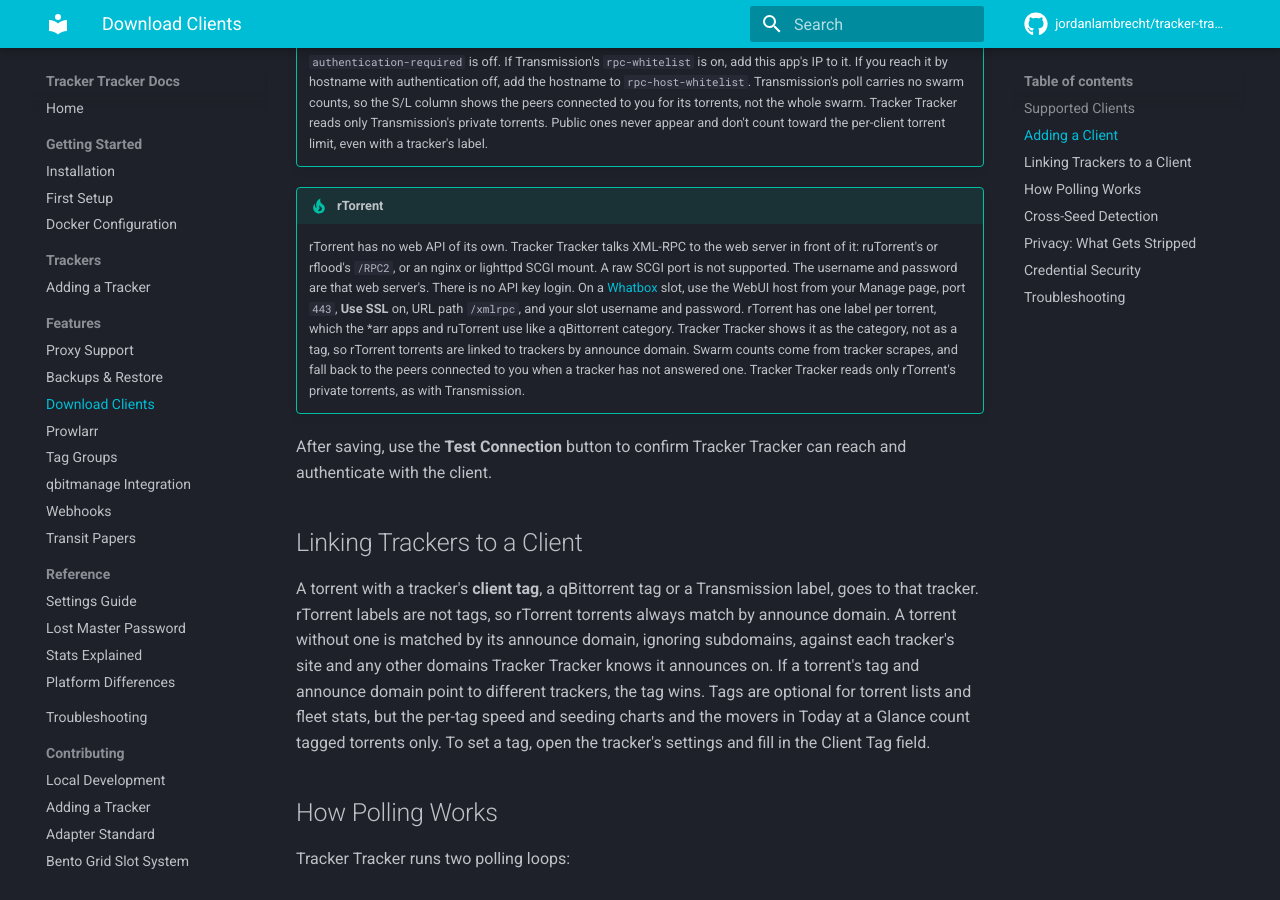
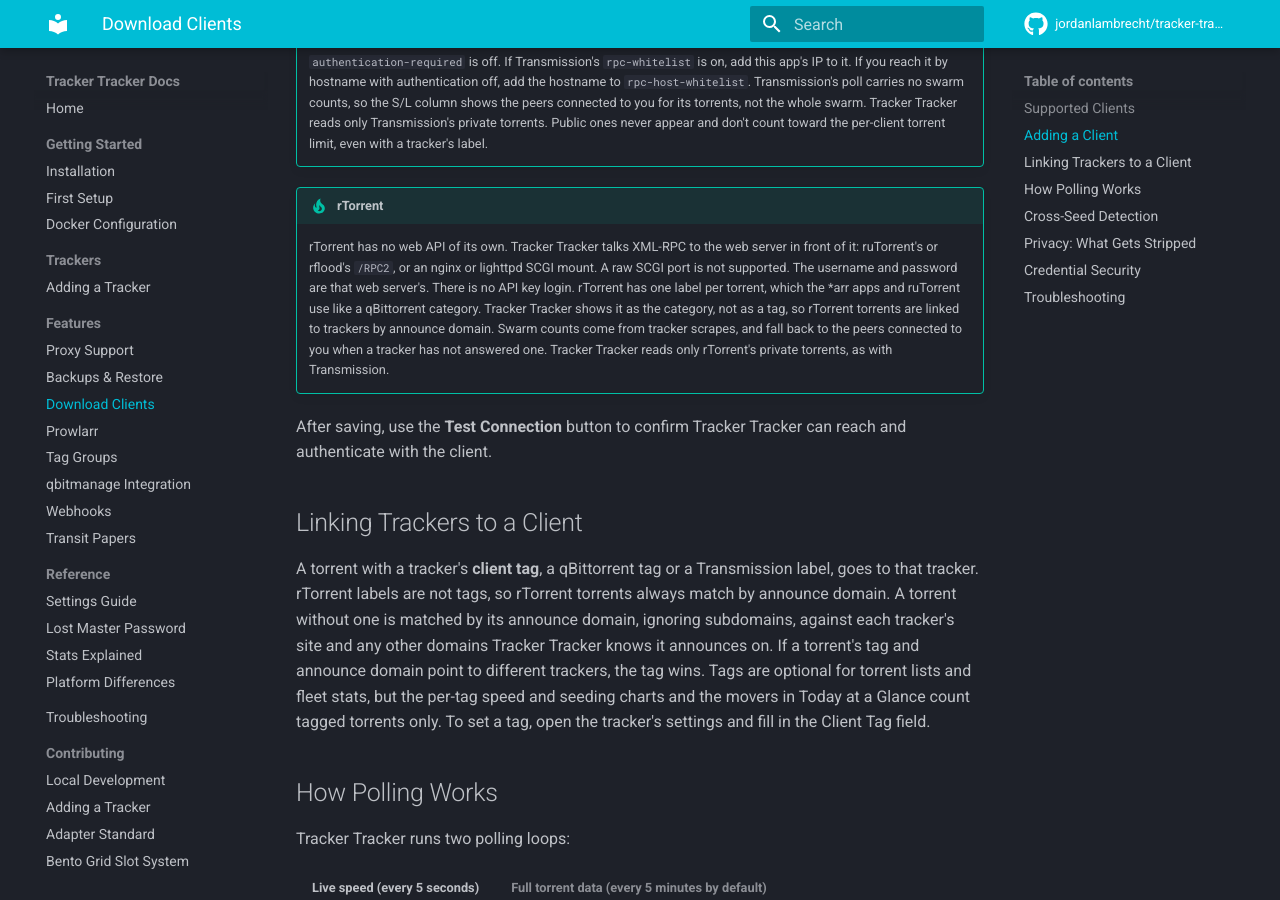
Before and after one commit to jordanlambrecht/tracker-tracker, an MkDocs documentation site: the page built from docs/kb/docs/features/download-clients.md, in a window 1280 px wide and 900 px high, scrolled down 1560 px. Built offline with MkDocs 1.6.1 and Material for MkDocs 9.7.7, drawn with Linux system fonts in a browser that asks for light colours; comment, search, counter and statistics services are not loaded.

```diff
--- a/docs/kb/docs/features/download-clients.md
+++ b/docs/kb/docs/features/download-clients.md
@@ -48,7 +48,6 @@
 !!! tip "rTorrent"
     rTorrent has no web API of its own. Tracker Tracker talks XML-RPC to the web server in front of it: ruTorrent's or rflood's `/RPC2`, or an nginx or lighttpd SCGI mount. A raw SCGI port is not supported.
     The username and password are that web server's. There is no API key login.
-    On a [Whatbox](https://whatbox.ca/wiki/transdroid) slot, use the WebUI host from your Manage page, port `443`, **Use SSL** on, URL path `/xmlrpc`, and your slot username and password.
     rTorrent has one label per torrent, which the \*arr apps and ruTorrent use like a qBittorrent category. Tracker Tracker shows it as the category, not as a tag, so rTorrent torrents are linked to trackers by announce domain.
     Swarm counts come from tracker scrapes, and fall back to the peers connected to you when a tracker has not answered one.
     Tracker Tracker reads only rTorrent's private torrents, as with Transmission.
```
